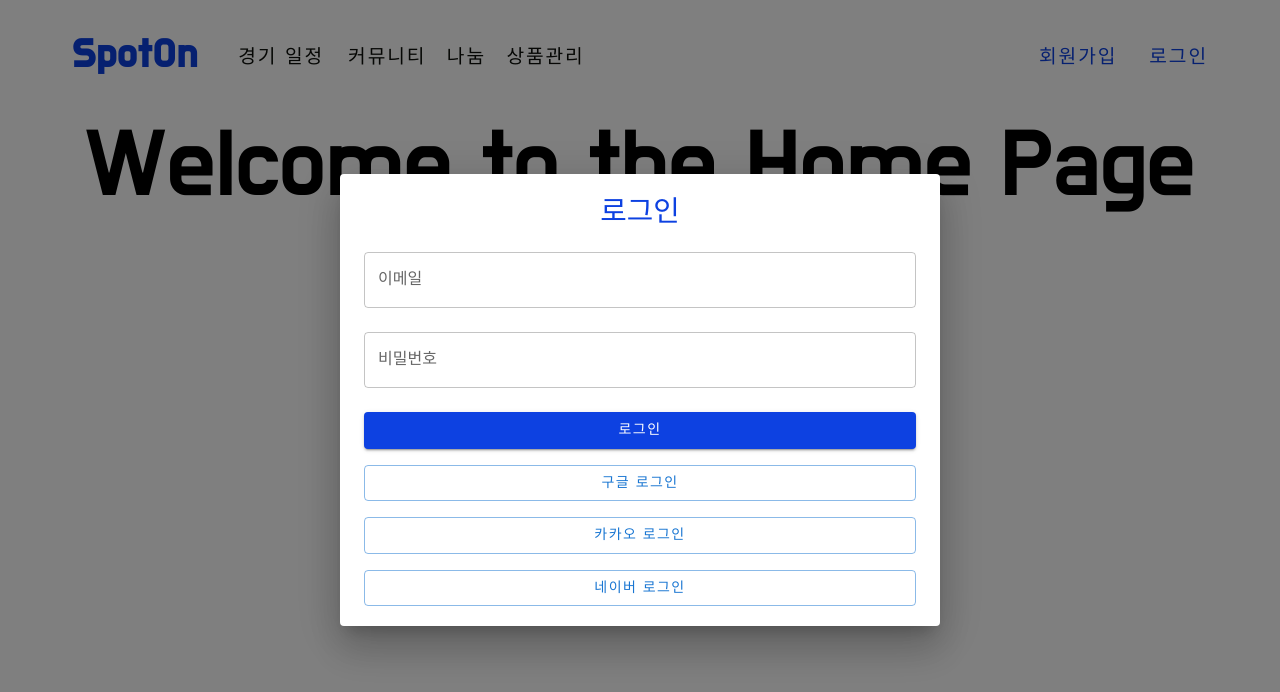
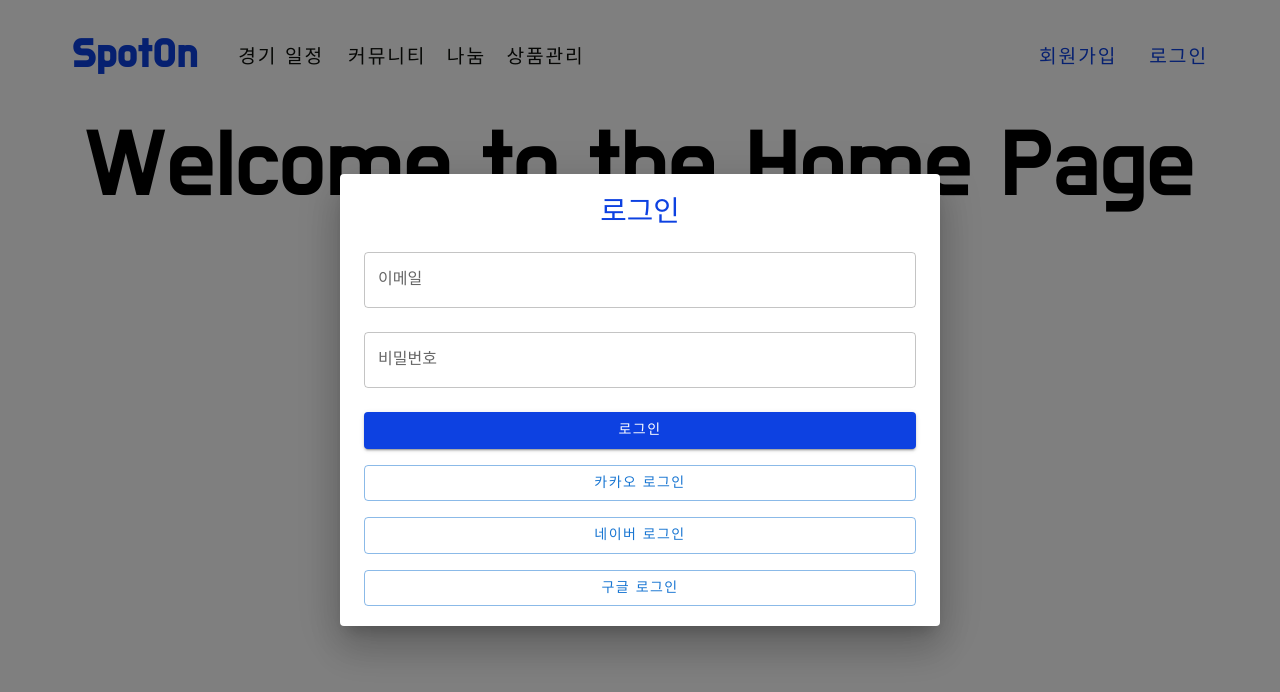
Before and after one commit to leehah0908/spoton-frontend, a React (Create React App) app: page / in a window 1280 px wide. Both pictures are taken after a click on the button "로그인". Shown: the top 692 px of the page. Built offline with nearby package versions, Linux system fonts and the light colour scheme; no server answers; a web font is replaced by a local one.

Commit message:
소셜 로그인 (카카오, 네이버) 로직 완료

```diff
--- a/src/components/LoginModal.js
+++ b/src/components/LoginModal.js
@@ -12,18 +12,28 @@ const LoginModal = ({ open, onClose }) => {
 
     const handleLogin = async () => {
         try {
-            const res = await axios.post(
-                `${process.env.REACT_APP_BASE_URL}/user/login`,
-                { email, password },
-                { withCredentials: true },
-            );
-            console.log(res);
+            await axios.post(`${process.env.REACT_APP_BASE_URL}/user/login`, { email, password }, { withCredentials: true });
             onLogin();
+            setEmail('');
+            setPassword('');
+            setErrorMessage('');
 
             onClose();
         } catch (e) {
             setErrorMessage(e.response.data.statusMessage);
         }
+    };
+
+    const handleKakaoLogin = async () => {
+        window.location.href = `${process.env.REACT_APP_BASE_URL}/social_login/kakao`;
+        onLogin();
+        onClose();
+    };
+
+    const handleNaverLogin = async () => {
+        window.location.href = `${process.env.REACT_APP_BASE_URL}/social_login/naver`;
+        onLogin();
+        onClose();
     };
 
     return (
@@ -56,14 +66,14 @@ const LoginModal = ({ open, onClose }) => {
 
                 {/* 세로로 정렬된 소셜 로그인 버튼 */}
                 <Box display='flex' flexDirection='column' gap={2} mt={2}>
+                    <Button variant='outlined' color='primary' onClick={handleKakaoLogin}>
+                        카카오 로그인
+                    </Button>
+                    <Button variant='outlined' color='primary' onClick={handleNaverLogin}>
+                        네이버 로그인
+                    </Button>
                     <Button variant='outlined' color='primary'>
                         구글 로그인
-                    </Button>
-                    <Button variant='outlined' color='primary'>
-                        카카오 로그인
-                    </Button>
-                    <Button variant='outlined' color='primary'>
-                        네이버 로그인
                     </Button>
                 </Box>
             </DialogContent>
--- a/src/contexts/UserContext.js
+++ b/src/contexts/UserContext.js
@@ -27,7 +27,7 @@ export const AuthContextProvider = (props) => {
                 setIsLoggedIn(true);
                 setIsInit(true);
             } catch (e) {
-                console.log('로그인 안되어있음.', e);
+                console.log('로그인 안되어있음');
             }
         };
 
@@ -42,8 +42,7 @@ export const AuthContextProvider = (props) => {
     // 로그아웃 핸들러
     const logoutHandler = async () => {
         try {
-            const res = await axios.post(`${process.env.REACT_APP_BASE_URL}/user/logout`, {}, { withCredentials: true });
-            console.log(res);
+            await axios.post(`${process.env.REACT_APP_BASE_URL}/user/logout`, {}, { withCredentials: true });
 
             setUserAuth('');
             setUserProfile('');
```
